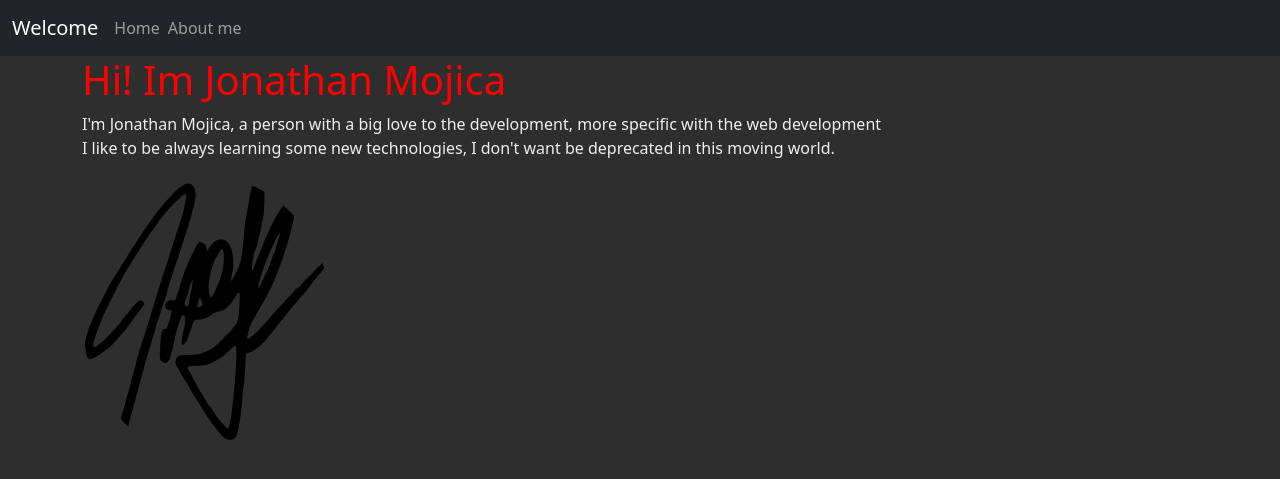
After one commit to AsyncSpaghettiDev/FSDI_112, a Django app: page /pages/about/ in a window 1280 px wide. The commit adds this page. Shown: the top 479 px of the page. Run offline with Django 4.2, Linux system fonts and the light colour scheme.

Commit message:
homework task finished

```diff
--- a/config/settings.py
+++ b/config/settings.py
@@ -37,6 +37,7 @@ INSTALLED_APPS = [
     "django.contrib.sessions",
     "django.contrib.messages",
     "django.contrib.staticfiles",
+    "pages",
 ]
 
 MIDDLEWARE = [
@@ -54,7 +55,7 @@ ROOT_URLCONF = "config.urls"
 TEMPLATES = [
     {
         "BACKEND": "django.template.backends.django.DjangoTemplates",
-        "DIRS": [],
+        "DIRS": [str(BASE_DIR.joinpath("templates"))],
         "APP_DIRS": True,
         "OPTIONS": {
             "context_processors": [
@@ -116,6 +117,8 @@ USE_TZ = True
 # https://docs.djangoproject.com/en/4.1/howto/static-files/
 
 STATIC_URL = "static/"
+STATICFILES_DIRS = [str(BASE_DIR.joinpath("static"))]
+STATIC_ROOT = str(BASE_DIR.joinpath("staticfiles"))
 
 # Default primary key field type
 # https://docs.djangoproject.com/en/4.1/ref/settings/#default-auto-field
--- a/config/urls.py
+++ b/config/urls.py
@@ -14,8 +14,9 @@ Including another URLconf
     2. Add a URL to urlpatterns:  path('blog/', include('blog.urls'))
 """
 from django.contrib import admin
-from django.urls import path
+from django.urls import path, include
 
 urlpatterns = [
     path("admin/", admin.site.urls),
+    path('pages/', include('pages.urls')),
 ]
--- a/pages/views.py
+++ b/pages/views.py
@@ -3,3 +3,7 @@ from django.views.generic import TemplateView
 
 class HomePageView(TemplateView):
     template_name = 'pages/home.html'
+
+
+class AboutPageView(TemplateView):
+    template_name = 'pages/about.html'
--- /dev/null
+++ b/static/css/base.css
@@ -0,0 +1,8 @@
+h1 {
+    color: red;
+}
+
+body {
+    background-color: #2e2e2e;
+    color: #efefef;
+}
--- a/templates/base.html
+++ b/templates/base.html
@@ -1,3 +1,4 @@
+{% load static %}
 <!DOCTYPE html>
 <html lang="en">
 
@@ -8,9 +9,11 @@
     <title>{% block title %}{% endblock title %}</title>
     <link href="https://cdn.jsdelivr.net/npm/bootstrap@5.2.2/dist/css/bootstrap.min.css" rel="stylesheet"
         integrity="sha384-Zenh87qX5JnK2Jl0vWa8Ck2rdkQ2Bzep5IDxbcnCeuOxjzrPF/et3URy9Bv1WTRi" crossorigin="anonymous">
+    <link rel="stylesheet" href="{% static 'css/base.css' %}">
 </head>
 
 <body>
+    {% include 'navbar.html' %}
     <div class="container">
         {% block content %}{% endblock content %}
     </div>
--- /dev/null
+++ b/templates/navbar.html
@@ -0,0 +1,9 @@
+<nav class="navbar bg-dark navbar-dark">
+    <div class="container-fluid justify-content-start">
+        <a class="navbar-brand" href="{% url 'home' %}">Welcome</a>
+        <div class="navbar-nav flex-row">
+            <a class="nav-link me-2" href="{% url 'home' %}">Home</a>
+            <a class="nav-link" href="{% url 'about' %}">About me</a>
+        </div>
+    </div>
+</nav>
--- /dev/null
+++ b/templates/pages/about.html
@@ -0,0 +1,14 @@
+{% extends 'base.html' %}
+{% load static %}
+
+{% block title %} About {% endblock title %}
+
+{% block content %}
+<h1>Hi! Im Jonathan Mojica</h1>
+<p>
+    I'm Jonathan Mojica, a person with a big love to the development, more specific with the web development <br>
+    I like to be always learning some new technologies, I don't want be deprecated in this moving world.
+</p>
+<img src="{% static 'img/signature.svg' %}" alt="Jonathan Mojica" style="width: clamp(50px, 50%, 250px);"
+    class="img-fluid rounded-circle">
+{% endblock content %}
```
Also changed, not shown: templates/pages/home.html (+8 -0 lines), static/img/signature.svg (added), 1 other file.
